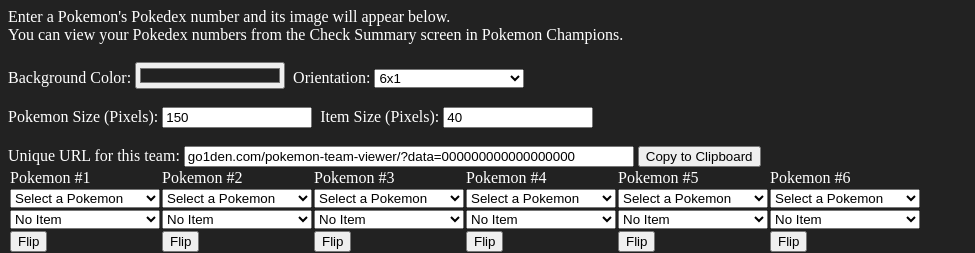
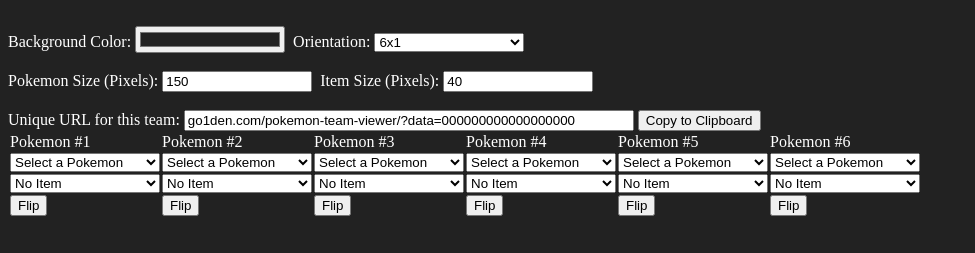
Before and after one commit to Go1den/pokemon-team-viewer, a plain HTML site: page index.html in a window 1280 px wide. Shown: the top 253 px of the page, without its empty margins (0-975 px from the left). Drawn offline with Linux system fonts and the light colour scheme.

Commit message:
No header

```diff
--- a/index.html
+++ b/index.html
@@ -6,8 +6,6 @@
         <script src="js/main.js" type="text/javascript"></script>
     </head>
     <body>
-        <div>Enter a Pokemon's Pokedex number and its image will appear below.<br>
-        You can view your Pokedex numbers from the Check Summary screen in Pokemon Champions.</div>
         <br>
         Background Color: <input type="color" id="color1" onchange="setBG()" value="#222222">&nbsp;
         Orientation: <select id="orientation" onchange="setOrientation()">
```
